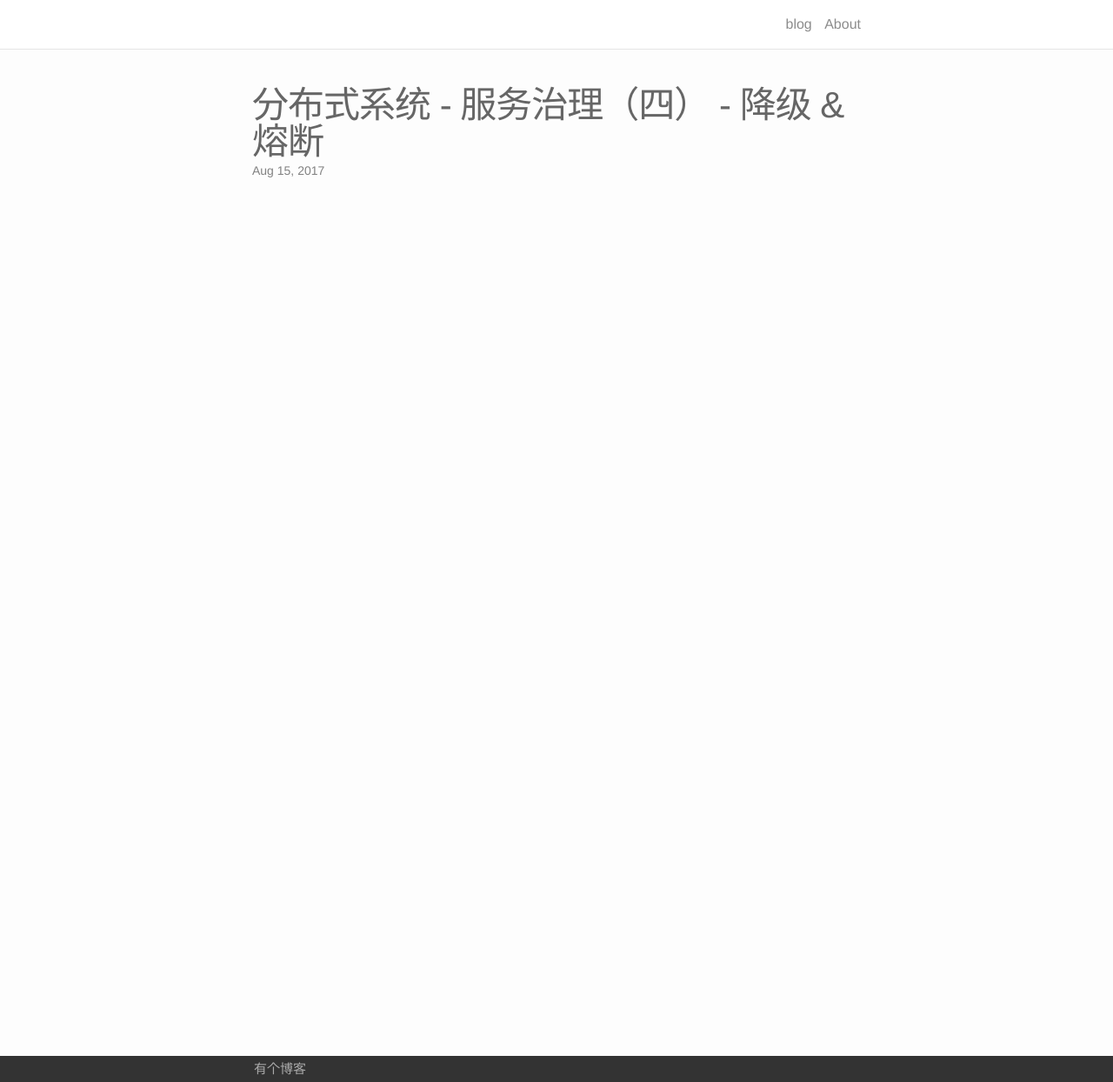
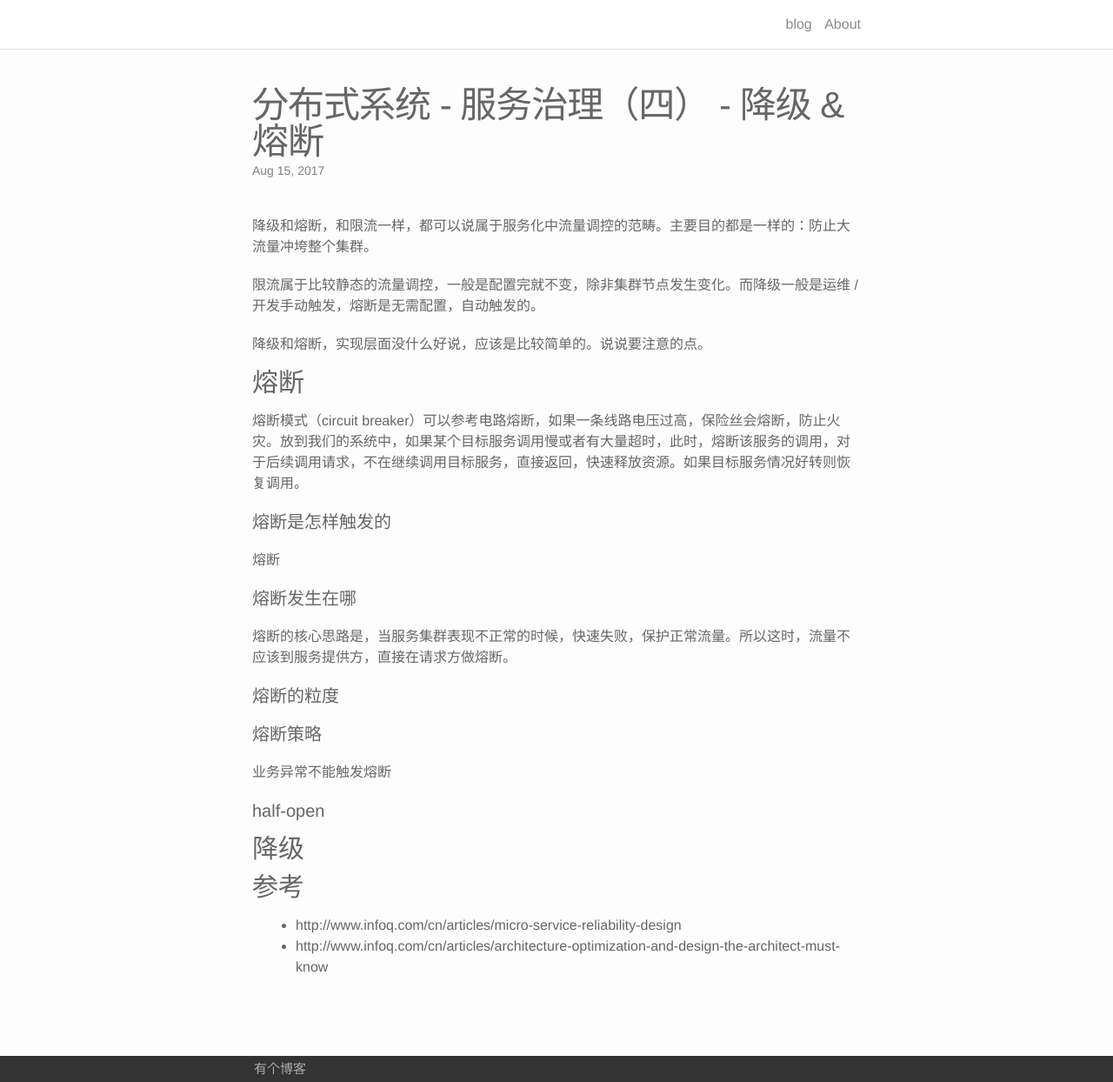
Before and after one commit to afghl/afghl.github.io, a Jekyll site: the page built from _posts/2017-08-15-distributed-system-04-downgrade.markdown, in a window 1280 px wide and 1244 px high. Shown: the whole window at 87% size. Built offline with Jekyll 4.4.1, drawn with Linux system fonts in a browser that asks for light colours.

Commit message:
add circuit breaker

```diff
--- a/_posts/2017-07-28-distributed-system-01-rate-limiting.markdown
+++ b/_posts/2017-07-28-distributed-system-01-rate-limiting.markdown
@@ -22,7 +22,7 @@ date:   2017-07-28 09:38:00 +0800
 
 在服务端做限流的好处：简单。想想也知道在服务端做限流，代码好写。
 
-通常限流的limit会设置为峰值的2倍以上。真出现有流量被限的话，也就总流量的不到10%（除非刷脚本）。而且通常一个正常的业务service，它的带宽net in 不会是性能瓶颈，也就是说那点网络IO可以忽略了：选择服务器端限流吧。
+通常限流的limit会设置为峰值的2倍以上。真出现有流量被限的话，也就总流量的不到10%（除非是非正常流量）。而且通常一个正常的业务service，它的带宽net in 不会是性能瓶颈，也就是说那点网络IO可以忽略了：选择服务器端限流吧。
 
 #### 分布式集群里，该怎样计数？
 
--- a/_posts/2017-08-15-distributed-system-04-downgrade.markdown
+++ b/_posts/2017-08-15-distributed-system-04-downgrade.markdown
@@ -3,3 +3,38 @@ layout: post
 title:  "分布式系统 - 服务治理（四） - 降级 & 熔断"
 date:   2017-08-15 23:56:00 +0800
 ---
+
+降级和熔断，和限流一样，都可以说属于服务化中流量调控的范畴。主要目的都是一样的：防止大流量冲垮整个集群。
+
+限流属于比较静态的流量调控，一般是配置完就不变，除非集群节点发生变化。而降级一般是运维 / 开发手动触发，熔断是无需配置，自动触发的。
+
+降级和熔断，实现层面没什么好说，应该是比较简单的。说说要注意的点。
+
+### 熔断
+
+熔断模式（circuit breaker）可以参考电路熔断，如果一条线路电压过高，保险丝会熔断，防止火灾。放到我们的系统中，如果某个目标服务调用慢或者有大量超时，此时，熔断该服务的调用，对于后续调用请求，不在继续调用目标服务，直接返回，快速释放资源。如果目标服务情况好转则恢复调用。
+
+#### 熔断是怎样触发的
+
+熔断
+
+#### 熔断发生在哪
+
+熔断的核心思路是，当服务集群表现不正常的时候，快速失败，保护正常流量。所以这时，流量不应该到服务提供方，直接在请求方做熔断。
+
+#### 熔断的粒度
+
+#### 熔断策略
+
+业务异常不能触发熔断
+
+#### half-open
+
+### 降级
+
+
+
+### 参考
+
+- http://www.infoq.com/cn/articles/micro-service-reliability-design
+- http://www.infoq.com/cn/articles/architecture-optimization-and-design-the-architect-must-know
```
